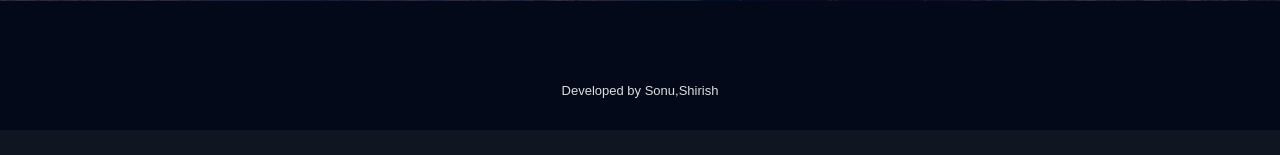
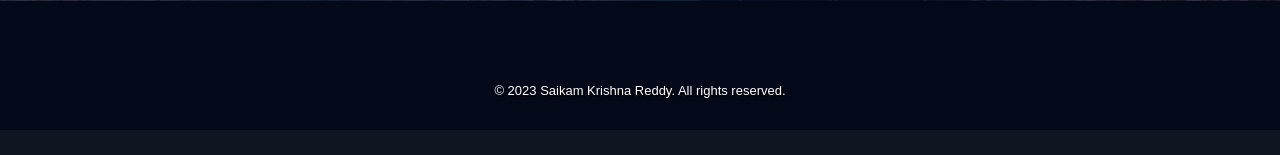
Before and after one commit to krishnareddy006/STUDENT-MANAGEMENT-SYSTEM, a Flask app: page /login in a window 1280 px wide. Shown: the part 799-954 px from the top of the page. Run offline with Flask 2, Linux system fonts and the light colour scheme; some libraries are stand-ins or nearby versions.

Commit message:
Update auth.html

```diff
--- a/templates/auth.html
+++ b/templates/auth.html
@@ -64,7 +64,7 @@
 
       <div class="credits">
       <br>
-        Developed by Sonu,Shirish</a>
+        <a href="/">© 2023 Saikam Krishna Reddy. All rights reserved.</a>
       </div>
     </div>
   </footer><!-- End  Footer -->
```
